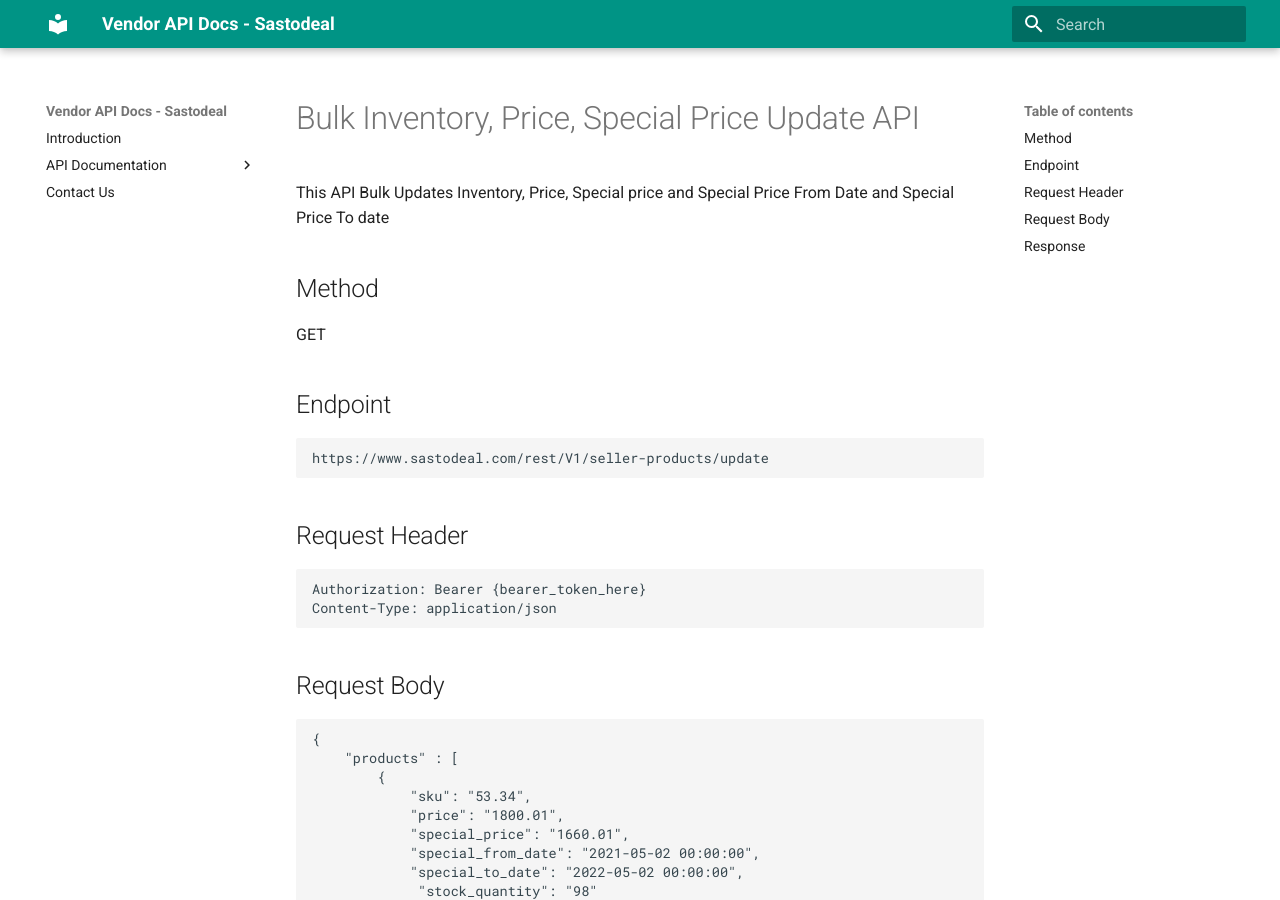
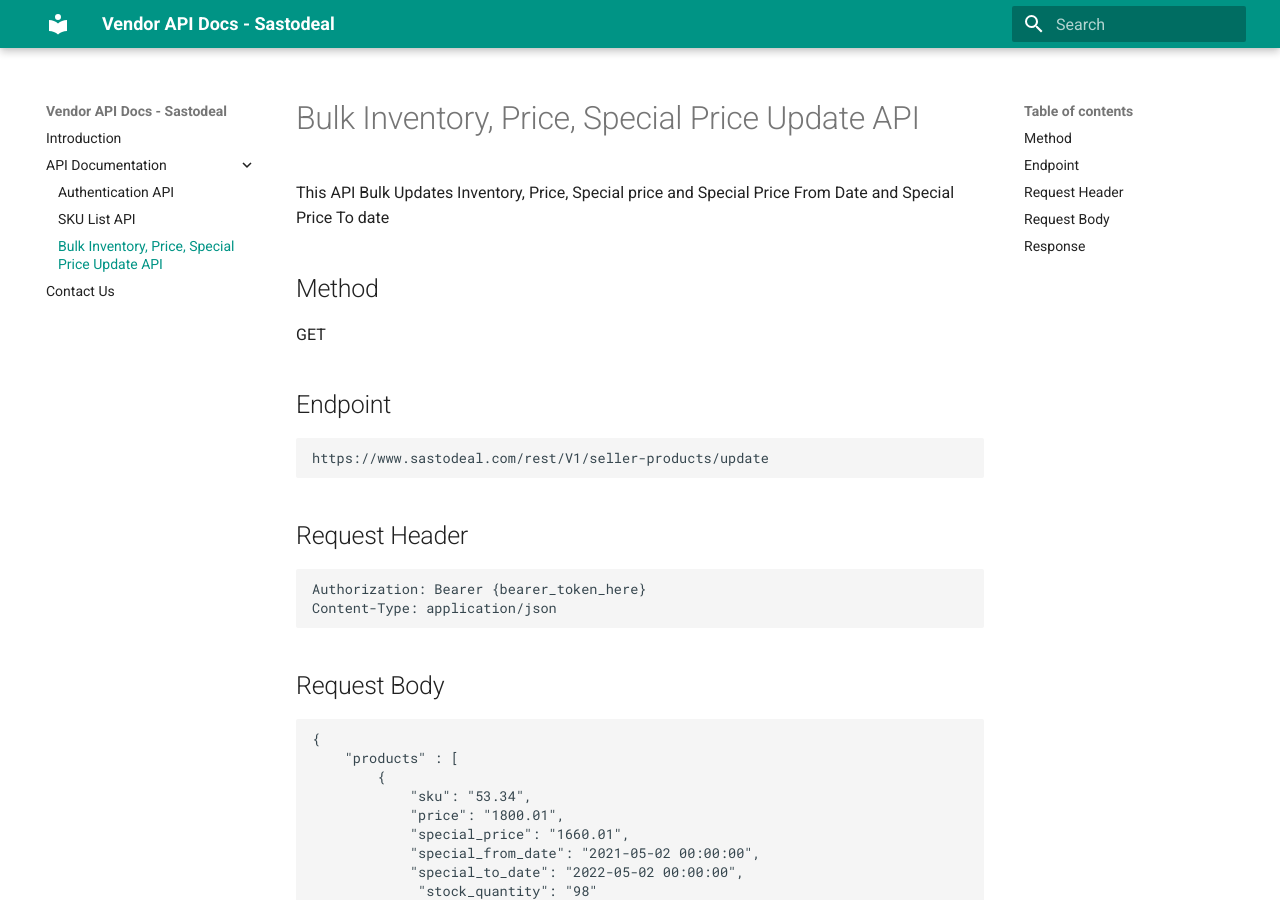
Before and after one commit to sastodeal/sastodeal-vendor-api-docs, an MkDocs documentation site: the page built from docs/api/sku/update.md, in a window 1280 px wide and 900 px high. Built offline with MkDocs 1.6.1 and Material for MkDocs 9.7.7, drawn with Linux system fonts in a browser that asks for light colours.

Commit message:
Added Iventory update apu cahnges

```diff
--- a/mkdocs.yml
+++ b/mkdocs.yml
@@ -4,6 +4,7 @@
     - API Documentation:
       - Authentication API: api/authentication.md
       - SKU List API: api/sku/list.md
+      - Bulk Inventory, Price, Special Price Update API: api/sku/update.md
     - Contact Us: contact-us.md
 theme:
   name: material
```
